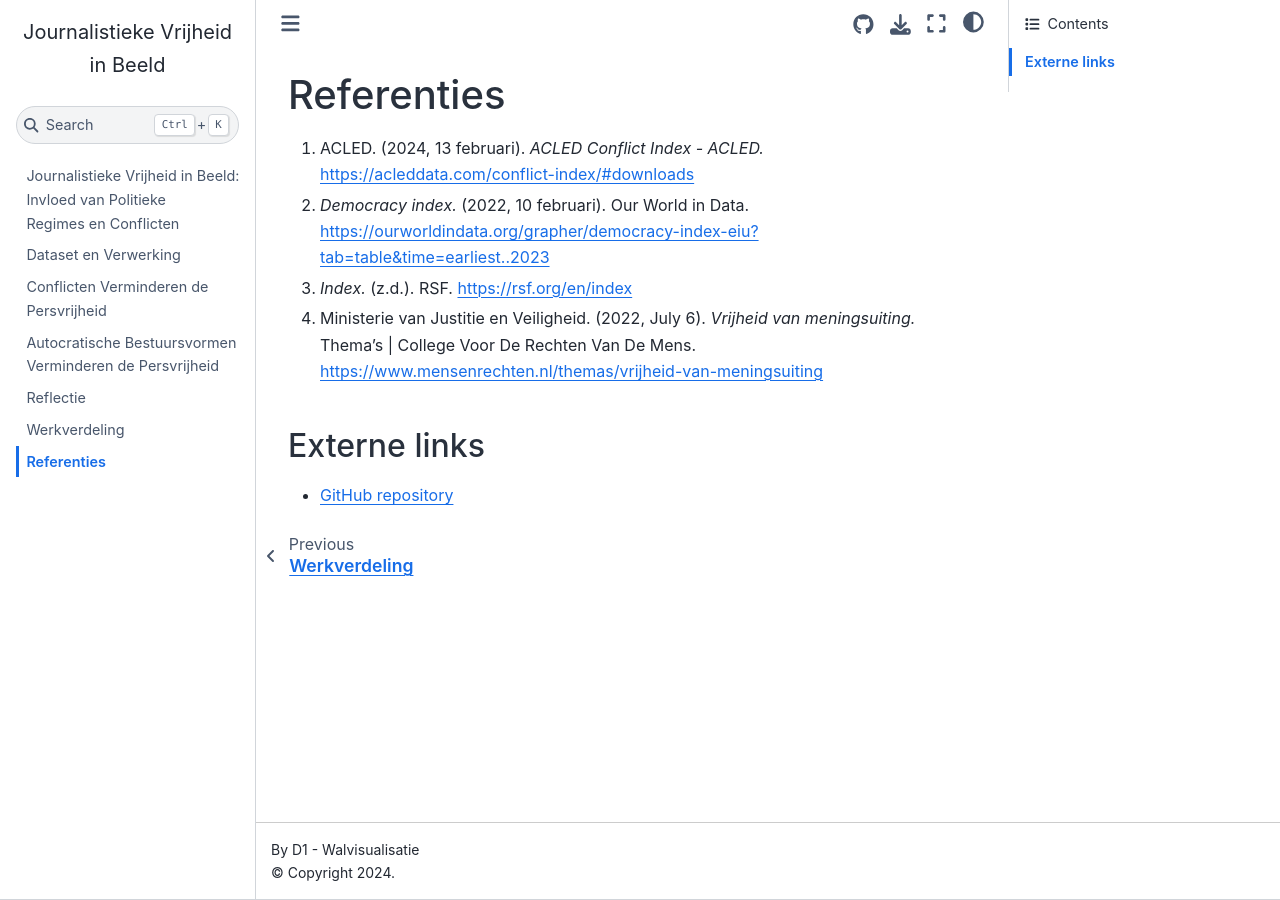
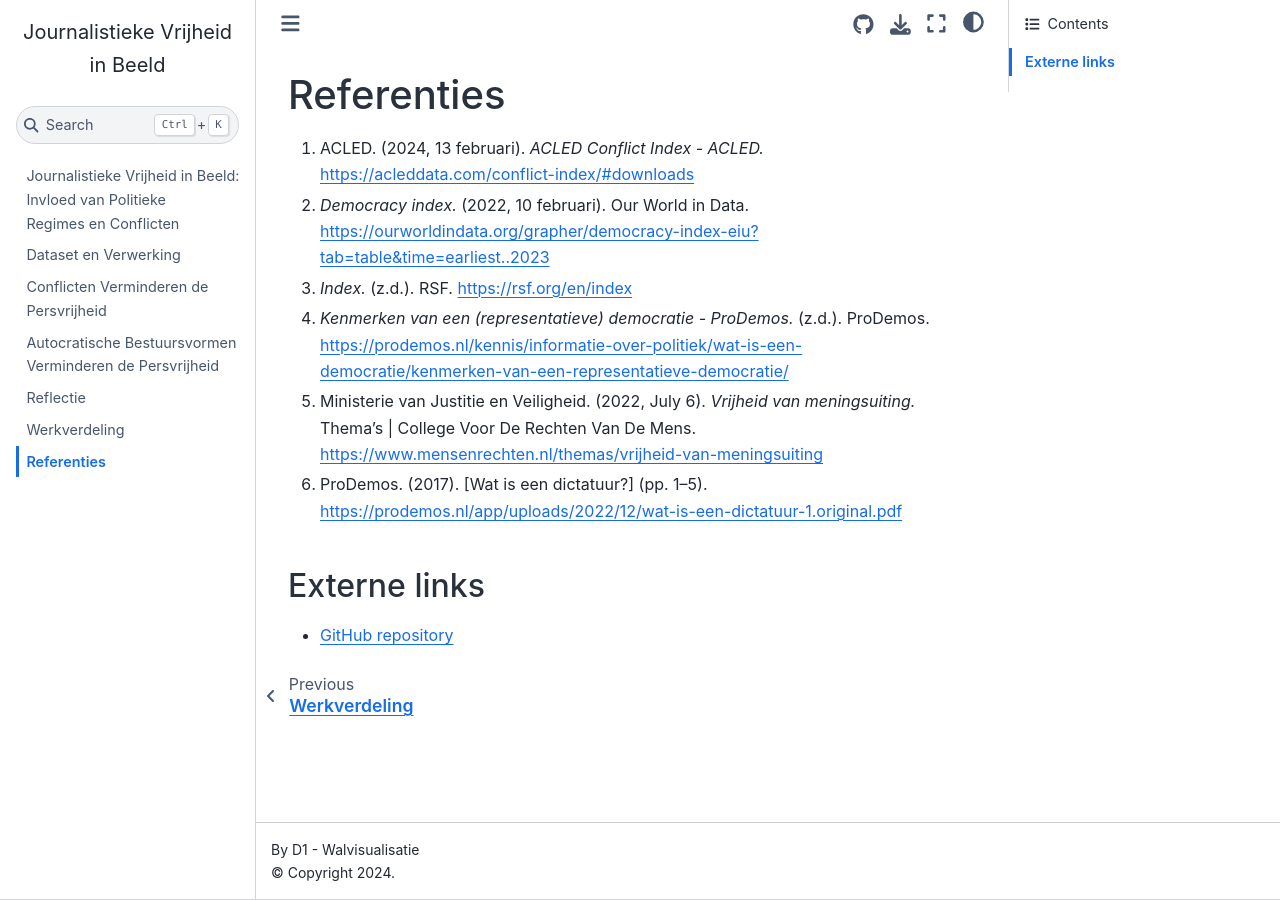
Before and after one commit to J08K/InfoViz, a Jupyter Book: the page built from docs/referenties.md, in a window 1280 px wide. Built offline with Jupyter Book 1.0.4 settings and Sphinx 7.4.7 and the Sphinx Book theme 1.1.4, drawn with Linux system fonts in a browser that asks for light colours; comment, search, counter and statistics services are not loaded.

Commit message:
nieuwe referenties

```diff
--- a/docs/referenties.md
+++ b/docs/referenties.md
@@ -3,7 +3,9 @@
 1. ACLED. (2024, 13 februari). <em>ACLED Conflict Index - ACLED.</em> https://acleddata.com/conflict-index/#downloads
 2. <em>Democracy index.</em> (2022, 10 februari). Our World in Data. https://ourworldindata.org/grapher/democracy-index-eiu?tab=table&time=earliest..2023
 3. <em>Index.</em> (z.d.). RSF. https://rsf.org/en/index
-4. Ministerie van Justitie en Veiligheid. (2022, July 6). <em>Vrijheid van meningsuiting.</em> Thema’s | College Voor De Rechten Van De Mens. https://www.mensenrechten.nl/themas/vrijheid-van-meningsuiting
+4. <em>Kenmerken van een (representatieve) democratie - ProDemos.</em> (z.d.). ProDemos. https://prodemos.nl/kennis/informatie-over-politiek/wat-is-een-democratie/kenmerken-van-een-representatieve-democratie/
+5. Ministerie van Justitie en Veiligheid. (2022, July 6). <em>Vrijheid van meningsuiting.</em> Thema’s | College Voor De Rechten Van De Mens. https://www.mensenrechten.nl/themas/vrijheid-van-meningsuiting
+6. ProDemos. (2017). [Wat is een dictatuur?] (pp. 1–5). https://prodemos.nl/app/uploads/2022/12/wat-is-een-dictatuur-1.original.pdf
 
 ## Externe links
 
```
